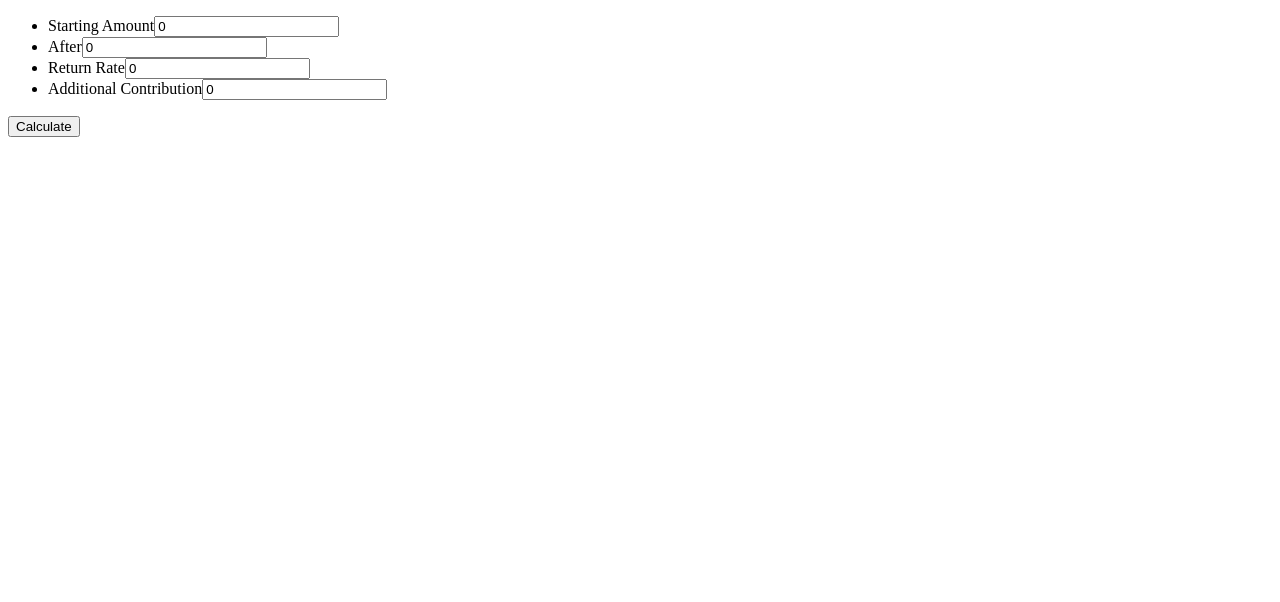
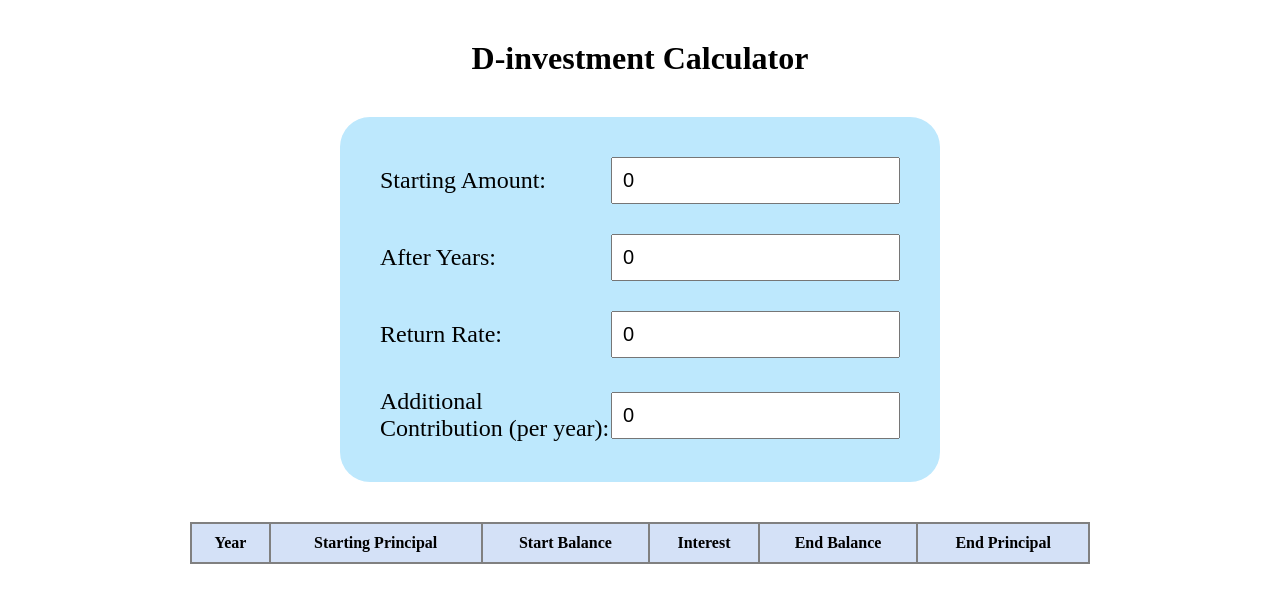
Before and after one commit to deepak-singh-jethi/investment_calculator, a React (Create React App) app: page / in a window 1280 px wide. Shown: the top 602 px of the page. Built offline with nearby package versions, Linux system fonts and the light colour scheme; the HTML template or start-up script is replaced by a standard one.

Commit message:
last commit

```diff
--- a/src/App.js
+++ b/src/App.js
@@ -1,11 +1,12 @@
 import React, { useState } from "react";
 import InvestementInput from "./components/InvestementInput";
+import Result from "./components/Result";
 
 const initialValues = {
   amount: 0,
   after: 0,
   rate: 0,
-  Additional: 0,
+  additional: 0,
 };
 
 const App = () => {
@@ -14,14 +15,20 @@ const App = () => {
   function handleSubmit(e) {
     e.preventDefault();
   }
+
   return (
-    <div>
+    <>
+      <h1>D-investment Calculator</h1>
       <InvestementInput
         values={inputs}
         onChange={setInputs}
         onSubmit={handleSubmit}
       />
-    </div>
+
+      <div id="result_conatiner">
+        <Result values={inputs} />
+      </div>
+    </>
   );
 };
 
--- a/src/components/InvestementInput.js
+++ b/src/components/InvestementInput.js
@@ -1,13 +1,13 @@
 import React from "react";
 
 const InvestementInput = ({ onChange, values, onSubmit }) => {
-  let { amount, after, rate, Additional } = values;
+  let { amount, after, rate, additional } = values;
 
   return (
     <form onSubmit={onSubmit}>
       <ul>
         <li>
-          <label>Starting Amount</label>
+          <label>Starting Amount:</label>
           <input
             type="number"
             placeholder="Starting amount"
@@ -15,44 +15,48 @@ const InvestementInput = ({ onChange, values, onSubmit }) => {
             onChange={(e) => {
               onChange({ ...values, amount: e.target.value });
             }}
+            required
           />
         </li>
         <li>
-          <label>After</label>
+          <label>After Years:</label>
           <input
             type="number"
-            placeholder="After years"
+            placeholder="Years"
             value={after}
             onChange={(e) => {
               onChange({ ...values, after: e.target.value });
             }}
+            required
+            max="50"
           />
         </li>
         <li>
-          <label>Return Rate</label>
+          <label>Return Rate:</label>
           <input
             type="number"
-            placeholder="Interest Rate"
+            placeholder="Per Year"
             value={rate}
             onChange={(e) => {
               onChange({ ...values, rate: e.target.value });
             }}
+            required
+            max="50"
           />
         </li>
         <li>
-          <label>Additional Contribution</label>
+          <label>Additional Contribution (per year):</label>
           <input
             type="number"
-            placeholder="Additional Contribution"
-            value={Additional}
+            placeholder="Per year"
+            value={additional}
             onChange={(e) => {
-              onChange({ ...values, Additional: e.target.value });
+              onChange({ ...values, additional: e.target.value });
             }}
+            required
           />
         </li>
       </ul>
-
-      <button type="submit">Calculate</button>
     </form>
   );
 };
--- /dev/null
+++ b/src/components/Result.js
@@ -0,0 +1,52 @@
+import React from "react";
+
+const Result = ({ values }) => {
+  const { amount, after, rate, additional } = values;
+
+  let startingPrincipal = Number(amount);
+  let startBalance = Number(startingPrincipal);
+
+  const rows = [];
+
+  for (let year = 1; year <= after; year++) {
+    const interest = (startBalance * rate) / 100;
+    const endPrincipal = Number(startingPrincipal) + Number(additional);
+    const endBalance = endPrincipal + interest;
+
+    console.log(typeof interest, typeof endPrincipal, typeof endPrincipal);
+
+    rows.push(
+      <tr key={year}>
+        <td>{year}</td>
+        <td>{startingPrincipal.toFixed(2)}</td>
+        <td>{startBalance.toFixed(2)}</td>
+        <td>{interest.toFixed(2)}</td>
+        <td>{endBalance.toFixed(2)}</td>
+        <td>{endPrincipal.toFixed(2)}</td>
+      </tr>
+    );
+
+    startingPrincipal = endPrincipal;
+    startBalance = endBalance;
+  }
+
+  return (
+    <div>
+      <table border="1">
+        <thead>
+          <tr>
+            <th>Year</th>
+            <th>Starting Principal</th>
+            <th>Start Balance</th>
+            <th>Interest</th>
+            <th>End Balance</th>
+            <th>End Principal</th>
+          </tr>
+        </thead>
+        <tbody>{rows}</tbody>
+      </table>
+    </div>
+  );
+};
+
+export default Result;
--- a/src/styles/style.css
+++ b/src/styles/style.css
@@ -0,0 +1,72 @@
+*{
+    padding: 0;
+    margin: 0;
+    box-sizing: border-box;
+}
+#root{
+    margin: 40px;
+    display: flex;
+    flex-direction: column;
+    justify-content: center;
+    align-items: center;
+    gap: 40px;
+}
+
+
+
+form{
+    width: 600px;
+    background-color: rgb(189, 232, 253);
+    padding: 40px;
+    border-radius: 30px;
+}
+
+form ul {
+    list-style: none;
+    display: flex;
+    flex-direction: column;
+    width: 100%;
+    gap: 30px;
+
+
+}
+form li{
+    display: flex;
+    width: 100%;
+    justify-content: space-between;
+    align-items: center;
+
+}
+
+input{
+    padding: 10px;
+    font-size: 20px;
+    cursor: pointer;
+}
+input:focus{
+    outline: none;
+}
+
+label{
+    font-size: 24px;
+}
+
+table{
+    border: 2px solid black;
+    border-collapse: collapse;
+    min-width: 900px;
+    width: fit-content;
+}
+td,th{
+    border: 2px solid gray;
+    padding: 10px;
+    text-align: center;
+
+}
+
+thead>tr{
+background-color: #d4e1f7;
+}
+tbody >tr:nth-child(even) {
+    background-color: #d4e1f7;
+}
```
